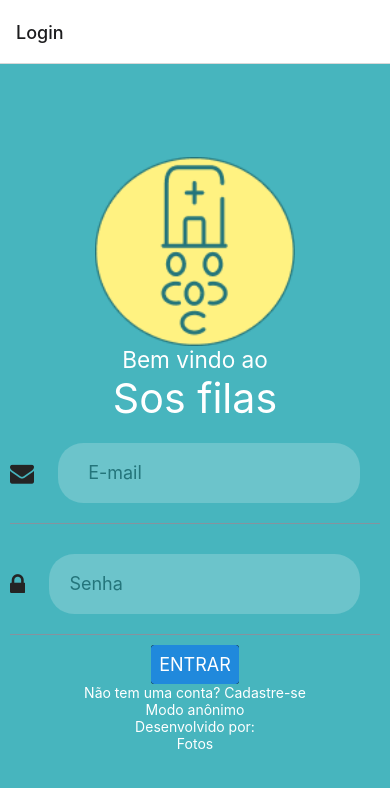
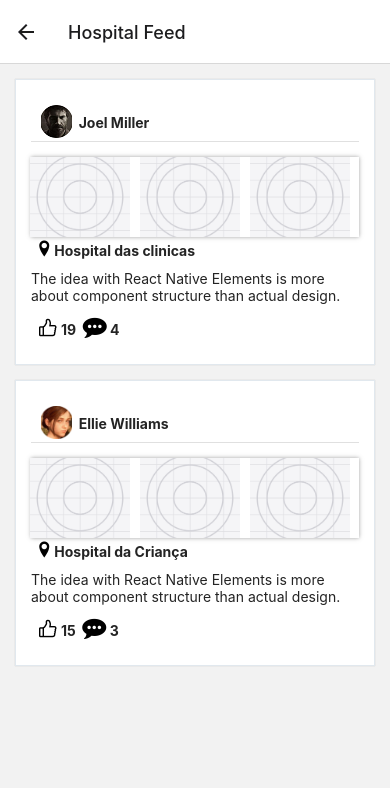
Before and after one commit to arnoldcainan/sos-fila3.0, a React Native app: screen /Feed1 in a window 390 px wide. Shown: the top 788 px of the page. Built offline with nearby package versions, Linux system fonts and the light colour scheme.

Commit message:
card names

```diff
--- a/App.js
+++ b/App.js
@@ -18,7 +18,7 @@ function MyStack() {
       <Stack.Screen name="Login" component={Login} options={{ title: 'Login' }}  />
       <Stack.Screen name="Principal" component={Principal} options={{ title: 'Principal' }}  />
       <Stack.Screen name="Card1" component={Card1} options={{ title: 'Hospital São Pedro' }}  />
-      <Stack.Screen name="Feed1w" component={Feed1} options={{ title: 'Hospital Feed' }}  />
+      <Stack.Screen name="Feed1" component={Feed1} options={{ title: 'Hospital Feed' }}  />
 
     </Stack.Navigator>
   );
--- a/screens/Card1.js
+++ b/screens/Card1.js
@@ -18,7 +18,7 @@ const Card1 = ({ navigation, route }) => {
     <ScrollView>
       <Card>
         <View style={styles.container}>
-          <TouchableOpacity onPress={() => navigation.navigate('Feed1')}>
+          <TouchableOpacity onPress={() => navigation.navigate('Principal')}>
             <Image
               style={styles.logo}
               source={require('../assets/icon.png')}
--- a/screens/Feed1.js
+++ b/screens/Feed1.js
@@ -121,6 +121,9 @@ const styles = StyleSheet.create({
     flexDirection: 'row',
     alignItems: 'center',
     justifyContent: 'center',
+    shadowColor: '#444',
+    shadowOpacity: 0.5,
+    shadowRadius: 4,
   },
   logo: {
     marginRight:10,
```
Also changed, not shown: app.routes.js/Tab.js (added).
